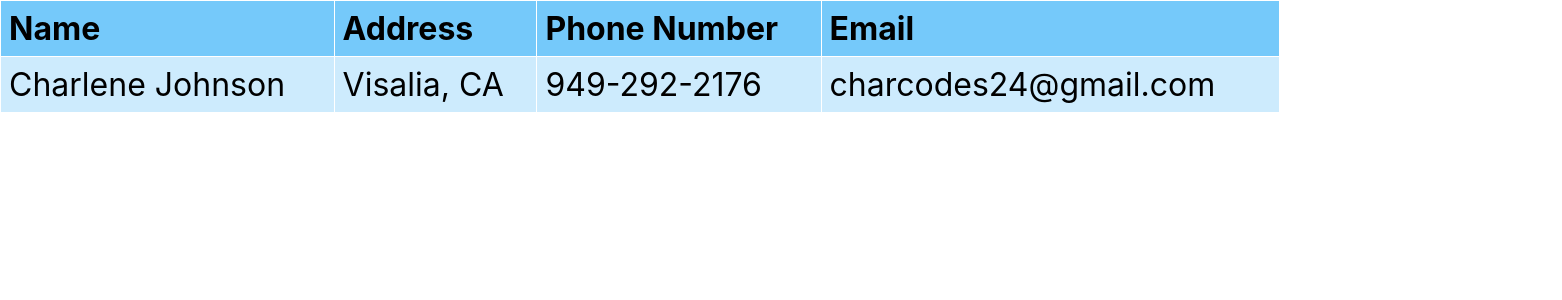
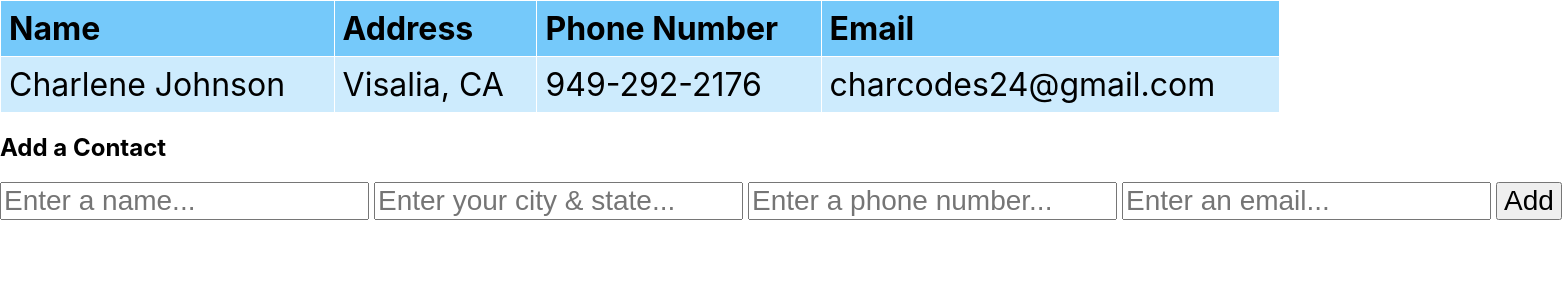
Before and after one commit to charcodes24/practice-form-table, a React (Create React App) app: page / in a window 1280 px wide. Shown: the top 300 px of the page, 1562 px wide, since content can reach past the window. Built offline with nearby package versions, Linux system fonts and the light colour scheme.

Commit message:
Added form with input fields to Form component

```diff
--- /dev/null
+++ b/src/Form.js
@@ -0,0 +1,56 @@
+import { useState } from "react";
+
+export default function Form() {
+    const [formData, setFormData] = useState({
+        fullName: "",
+        cityState: "",
+        phoneNumber: "",
+        email: ""
+    })
+
+    function handleInput(e) {
+        setFormData({
+            ...formData,
+            [e.target.name]: e.target.value
+        })
+    }
+
+
+
+    return (
+      <div>
+        <h2>Add a Contact</h2>
+        <form>
+          <input
+          onChange={handleInput}
+            type="text"
+            name="fullName"
+            required="required"
+            placeholder="Enter a name..."
+          />
+          <input
+          onChange={handleInput}
+            type="text"
+            name="cityState"
+            required="required"
+            placeholder="Enter your city & state..."
+          />
+          <input
+          onChange={handleInput}
+            type="text"
+            name="phoneNumber"
+            required="required"
+            placeholder="Enter a phone number..."
+          />
+          <input
+          onChange={handleInput}
+            type="email"
+            name="email"
+            required="required"
+            placeholder="Enter an email..."
+                />
+                <button type="submit">Add</button>
+        </form>
+      </div>
+    );
+}
--- a/src/Table.js
+++ b/src/Table.js
@@ -1,4 +1,7 @@
 import { useState } from "react";
+
+import Form from "./Form";
+
 import data from "./data.json"
 
 
@@ -7,6 +10,7 @@ export default function Table() {
     console.log(contacts)
 
     return (
+      <div>
         <table>
           <thead>
             <tr>
@@ -29,5 +33,7 @@ export default function Table() {
             })}
           </tbody>
             </table>
+            <Form />
+      </div>
     );
 }
```
Lines whose indentation alone changed are shown as unchanged.
